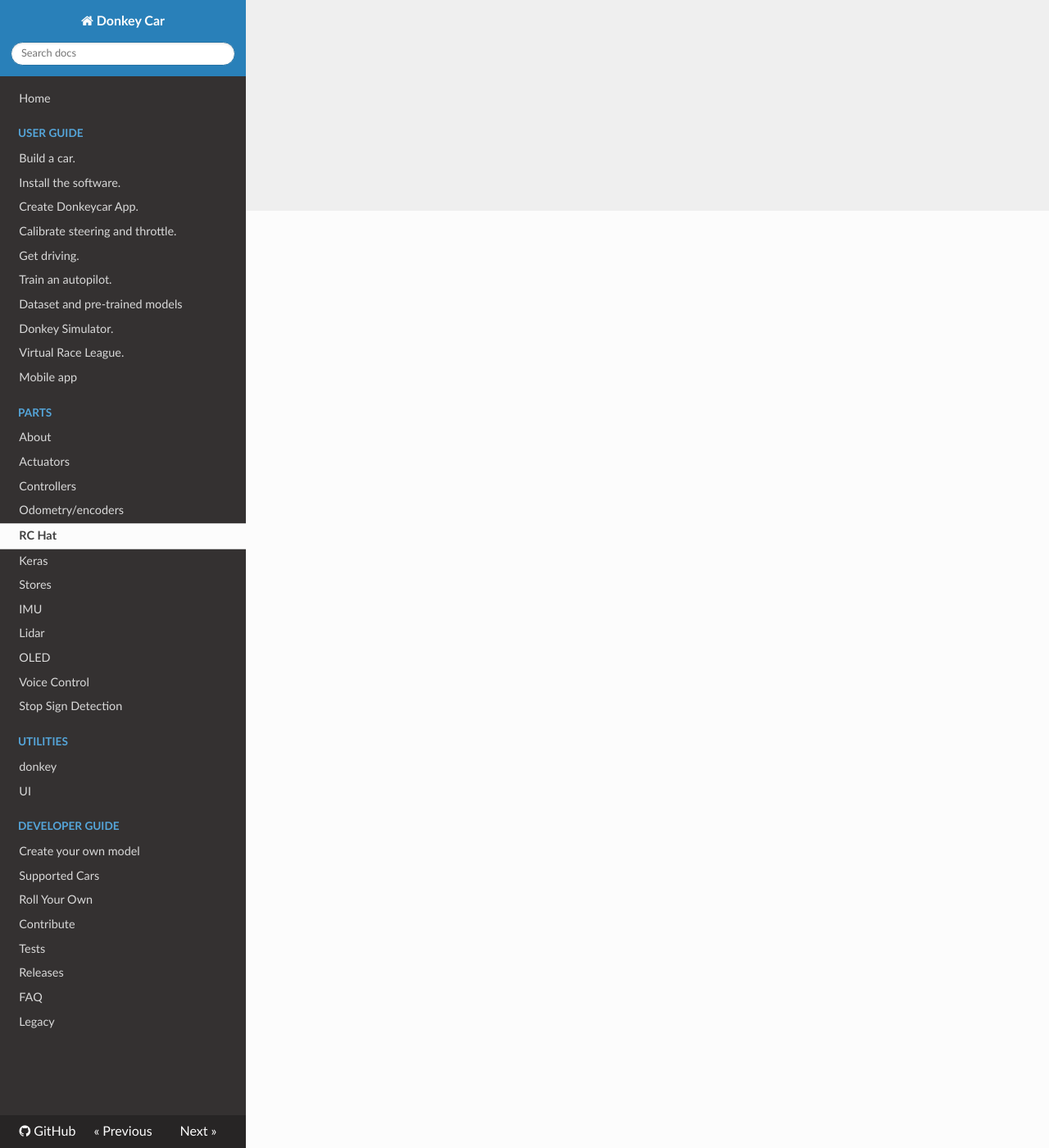
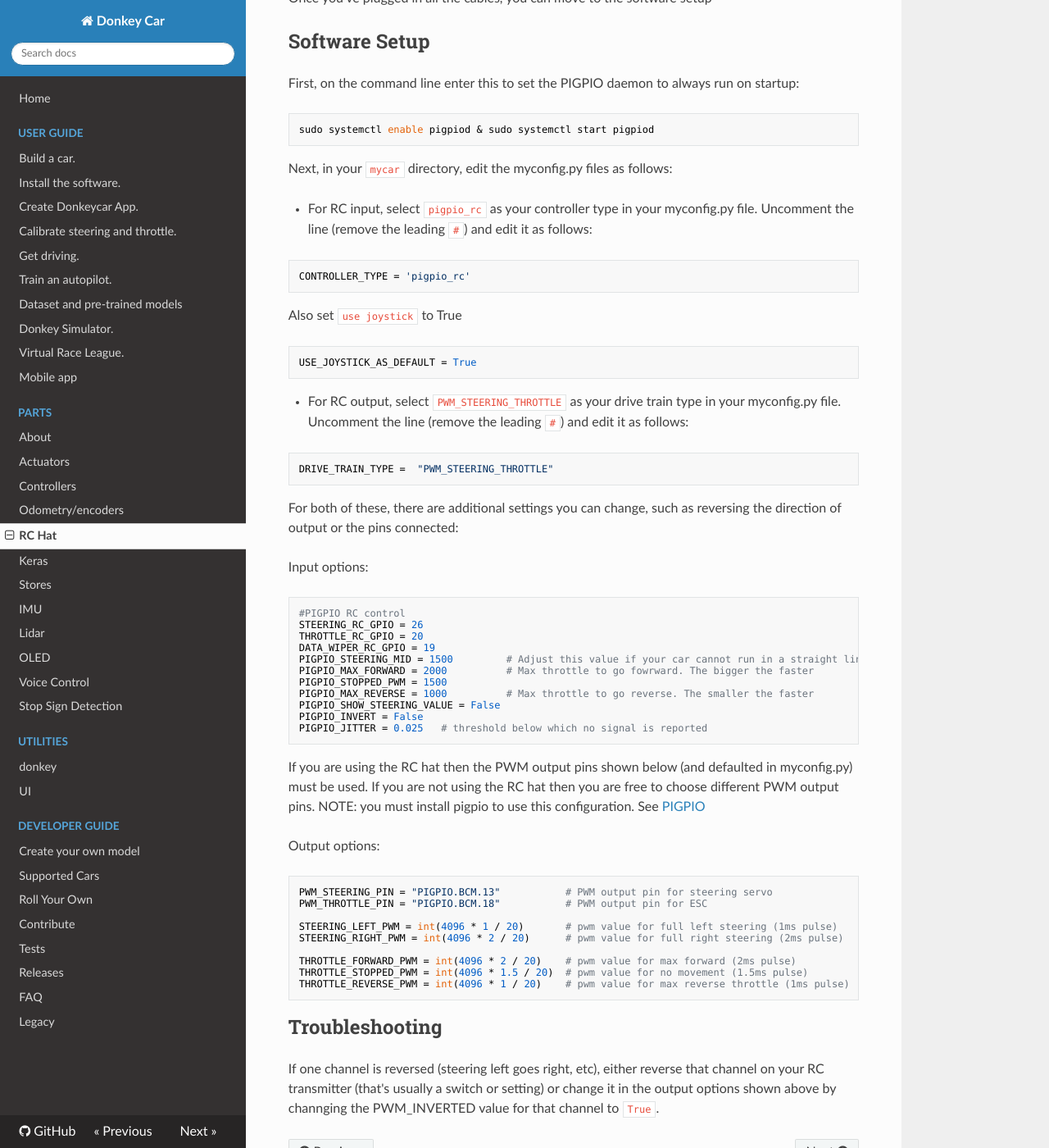
Before and after one commit to autorope/donkeydocs, an MkDocs documentation site: the page built from docs/parts/rc_hat.md, in a window 1280 px wide and 1400 px high, scrolled down 1143 px. Shown: the whole window at 82% size. Built offline with MkDocs 1.6.1, drawn with Linux system fonts in a browser that asks for light colours; nearby versions of some CDN libraries; old or Windows-style settings are respelled for this version of MkDocs; some of the changed text lies outside the part shown.

Commit message:
Update rc_hat.md

````diff
--- a/docs/parts/rc_hat.md
+++ b/docs/parts/rc_hat.md
@@ -2,6 +2,80 @@
 
 If you started with a ready-to-run RC car, it probably came with a RC controller. Good news: you can use it with Donkeycar, both using the RC controller for manual driving and plugging in the car's servo and motor controller directly into the RaspberryPi without the need for a special motor/servo controller board.
 
-To do so, you can either wire up it up manually as shown in [this tutorial](rc.md) (which works, but has a lot of fiddly wires that can fall off) or do it neatly with the Donkeycar RC hat, which handles all the wiring for you, along with including an OLED screen and a fan.
+To do so, you can either wire up it up manually as shown in [this tutorial](rc.md) (which works, but has a lot of fiddly wires that can fall off) or do it neatly with the Donkeycar RC hat, shown above, which handles all the wiring for you, along with including an OLED screen and a fan.
 
-The Donkeycar RC hat can be purchased from the [Donkeycar Store](https://store.donkeycar.com/products/donkey-car-rc-hat)
+The Donkeycar RC hat can be purchased from the [Donkeycar Store](https://store.donkeycar.com/products/donkey-car-rc-hat). Note that it only works with the RaspberryPi, not the Jetson Nano, due to limitations with the way the Jetson handles its I/O pins.
+
+To use the hat, just use the included 3-wire cables to connect your RC receiver to the RC 1 and RC 2 pins (corresponding to the RC receiver's Channel 1 and Channel 2). Then plug your car's servo into the Servo pins and the Motor Controller into the Motor pins. In all cases, make sure you plug them in the right way, noting the +,- and S (Signal) markings. Typically the black wire is "-", the red wire in the middle is "+" and the white wire is "S".
+
+If you're using a standard [wheel encoder](odometry.md), you can plug it into the "Encoder" pins. You can also power the RaspberryPi from this board if you have a 5V source with the "Optional 5v power in" pins
+
+Once you've plugged in all the cables, you can move to the software setup
+
+## Software Setup
+
+First, on the command line enter this to set the PIGPIO daemon to always run on startup:
+
+```bash
+sudo systemctl enable pigpiod & sudo systemctl start pigpiod
+```
+
+Next, in your `mycar` directory, edit the myconfig.py files as follows:
+
+* For RC input, select `pigpio_rc` as your controller type in your myconfig.py file. Uncomment the line (remove the leading `#`) and edit it as follows:
+
+```python
+CONTROLLER_TYPE = 'pigpio_rc'
+```
+
+Also set `use joystick` to True
+
+```python
+USE_JOYSTICK_AS_DEFAULT = True
+```
+
+* For RC output, select `PWM_STEERING_THROTTLE` as your drive train type in your myconfig.py file. Uncomment the line (remove the leading `#`) and edit it as follows:
+
+```python
+DRIVE_TRAIN_TYPE =  "PWM_STEERING_THROTTLE"
+```
+
+For both of these, there are additional settings you can change, such as reversing the direction of output or the pins connected:
+
+Input options:
+
+```python
+#PIGPIO RC control
+STEERING_RC_GPIO = 26
+THROTTLE_RC_GPIO = 20
+DATA_WIPER_RC_GPIO = 19
+PIGPIO_STEERING_MID = 1500         # Adjust this value if your car cannot run in a straight line
+PIGPIO_MAX_FORWARD = 2000          # Max throttle to go fowrward. The bigger the faster
+PIGPIO_STOPPED_PWM = 1500
+PIGPIO_MAX_REVERSE = 1000          # Max throttle to go reverse. The smaller the faster
+PIGPIO_SHOW_STEERING_VALUE = False
+PIGPIO_INVERT = False
+PIGPIO_JITTER = 0.025   # threshold below which no signal is reported
+```
+
+If you are using the RC hat then the PWM output pins shown below (and defaulted in myconfig.py) must be used.
+If you are not using the RC hat then you are free to choose different PWM output pins.
+NOTE: you must install pigpio to use this configuration.  See [PIGPIO](pins.md#PIGPIO)
+
+Output options:
+
+```python
+PWM_STEERING_PIN = "PIGPIO.BCM.13"           # PWM output pin for steering servo
+PWM_THROTTLE_PIN = "PIGPIO.BCM.18"           # PWM output pin for ESC
+
+STEERING_LEFT_PWM = int(4096 * 1 / 20)       # pwm value for full left steering (1ms pulse)
+STEERING_RIGHT_PWM = int(4096 * 2 / 20)      # pwm value for full right steering (2ms pulse)
+
+THROTTLE_FORWARD_PWM = int(4096 * 2 / 20)    # pwm value for max forward (2ms pulse)
+THROTTLE_STOPPED_PWM = int(4096 * 1.5 / 20)  # pwm value for no movement (1.5ms pulse)
+THROTTLE_REVERSE_PWM = int(4096 * 1 / 20)    # pwm value for max reverse throttle (1ms pulse)
+```
+
+## Troubleshooting
+
+If one channel is reversed (steering left goes right, etc), either reverse that channel on your RC transmitter (that's usually a switch or setting) or change it in the output options shown above by channging the PWM_INVERTED value for that channel to `True`.
````
